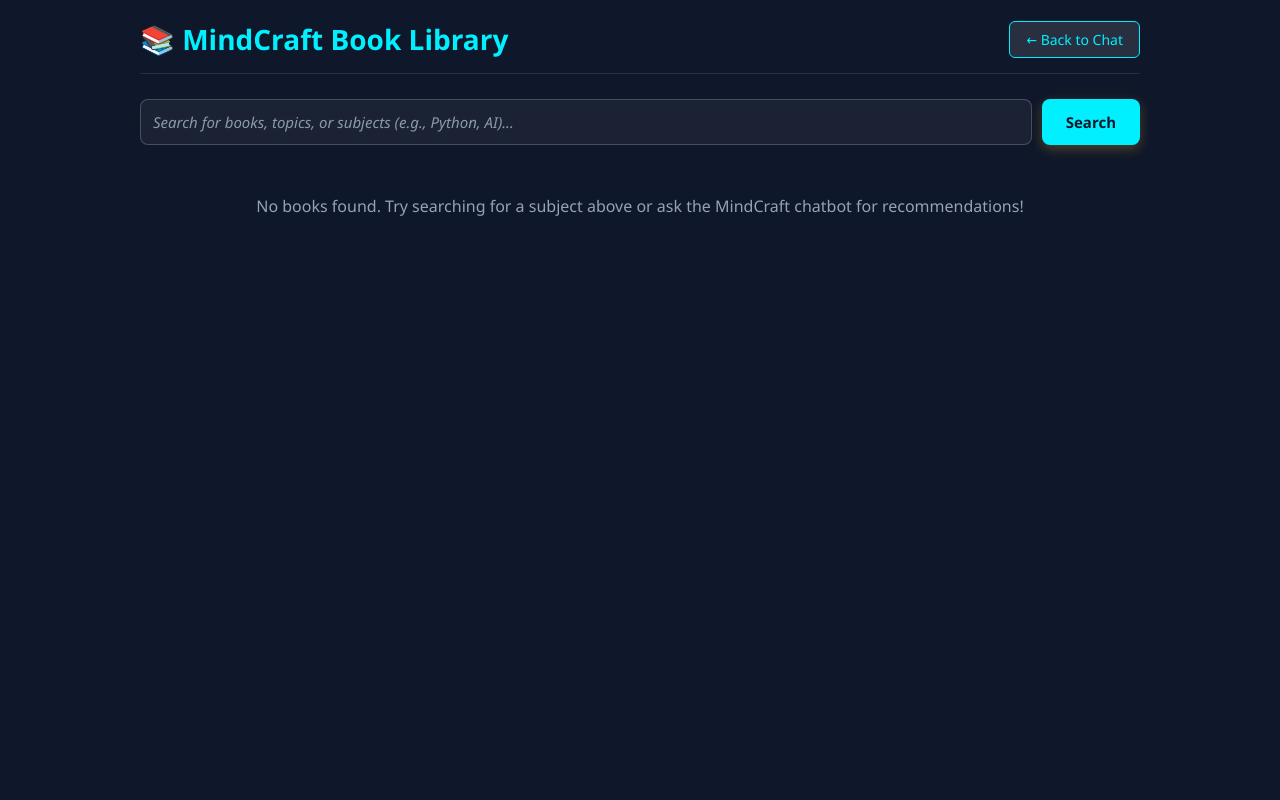
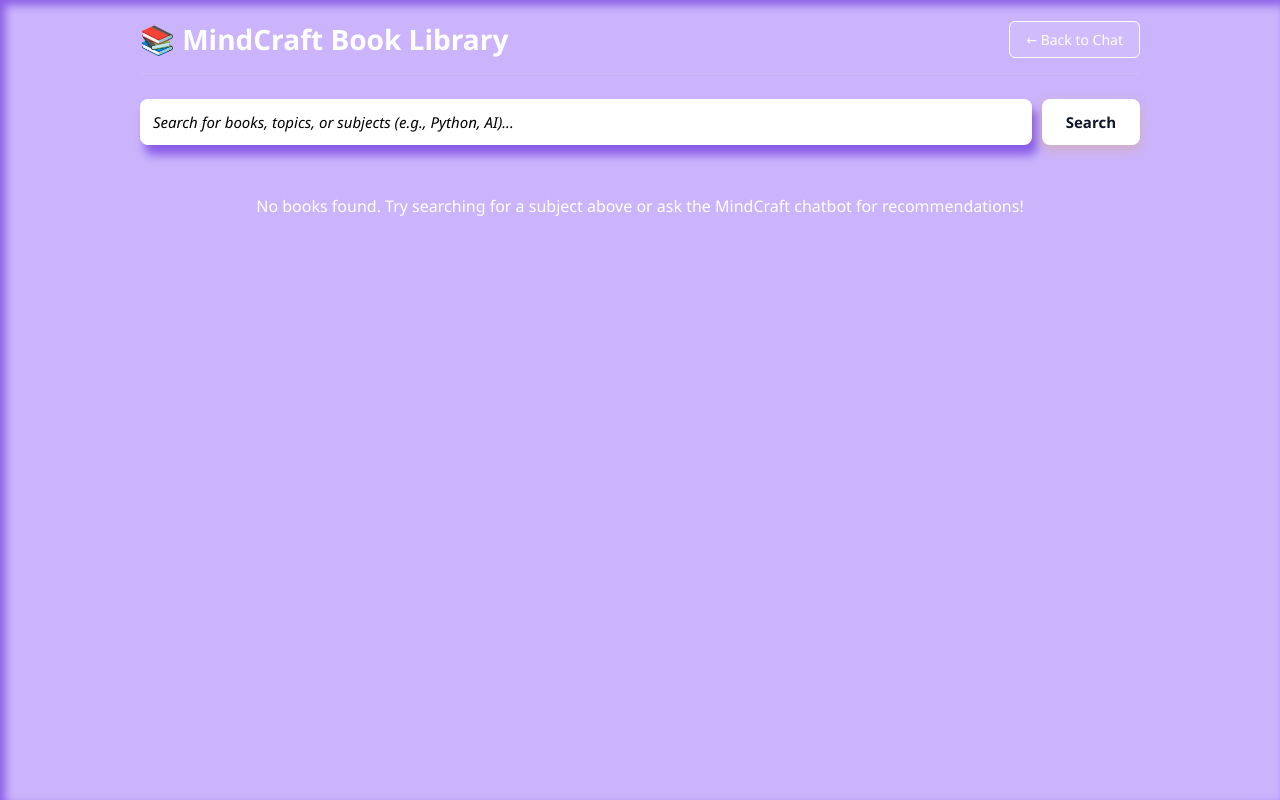
Before and after one commit to donka-renuka2007/Personalised_AI_Assistant_for_Learning, a Flask app: page /library in a window 1280 px wide. Run offline with Flask 3, Linux system fonts and the light colour scheme.

Commit message:
changed UI

```diff
--- a/static/agent_chatbot.css
+++ b/static/agent_chatbot.css
@@ -7,21 +7,19 @@
   padding: 0;
   font-family: 'Segoe UI', Tahoma, Geneva, Verdana, sans-serif;
 }
-
 body {
-  background-color: #0b0f19;
-  color: #e2e8f0;
-  padding-top: 90px;   /* Clearance for top fixed navbar */
-  padding-bottom: 100px; /* Clearance for bottom fixed input bar */
+  background-color:white;
+  box-shadow:inset 5px 5px 10px #885CE6;
+  padding-top: 90px;                /* Clearance for top fixed navbar */
+  padding-bottom: 100px;            /* Clearance for bottom fixed input bar */
   min-height: 100vh;
 }
-
 /* ==========================================
    2. HEADER / NAVBAR
    ========================================== */
 .heading {
-  background: rgba(15, 23, 42, 0.9);
-  backdrop-filter: blur(10px);
+  background-color:#885CE6;
+
   padding: 18px 30px;
   display: flex;
   align-items: center;
@@ -30,7 +28,7 @@ body {
   top: 0;
   left: 0;
   right: 0;
-  color: #00f0ff;
+  color: white;
   border-bottom: 1px solid rgba(0, 240, 255, 0.2);
   z-index: 1000;
   box-shadow: 0 4px 20px rgba(0, 0, 0, 0.4);
@@ -109,7 +107,7 @@ body {
   bottom: 0;
   left: 0;
   right: 0;
-  background: #0b0f19;
+  background:whitesmoke;
   padding: 15px 20px;
   display: flex;
   justify-content: center;
@@ -130,22 +128,23 @@ input {
   position: relative !important;
   flex: 1;
   padding: 14px 22px;
-  border: 1px solid #00f0ff;
+  border: 1px solid #885CE6;
+  box-shadow:5px 10px 10px #885CE6;
   border-radius: 30px;
-  background-color: #161f30;
-  color: #ffffff;
+  background-color: whitesmoke;
+  color: black;
   font-size: 15px;
   outline: none;
 }
 
 input::placeholder {
-  color: #8a99ad;
+  color: black;
   font-style: italic;
 }
 
 button {
   position: relative !important;
-  background-color: goldenrod;
+  background-color: #885CE6;
   color: #ffffff;
   padding: 14px 28px;
   border: none;
--- a/templates/book_library.html
+++ b/templates/book_library.html
@@ -7,8 +7,8 @@
     <link rel="stylesheet" href="{{ url_for('static', filename='agent_chatbot.css') }}">
     <style>
         body {
-            background-color: #0f172a;
-            color: #f8fafc;
+            background-color:#cbb4fc;
+            color: white;
             font-family: 'Segoe UI', Tahoma, Geneva, Verdana, sans-serif;
             margin: 0;
             padding: 20px;
@@ -30,23 +30,23 @@
 
         .header h1 {
             margin: 0;
-            color: #00f0ff;
+            color: white;
             font-size: 28px;
         }
 
         .btn-back {
             background: rgba(255, 255, 255, 0.1);
-            color: #00f0ff;
+            color: white;
             text-decoration: none;
             padding: 8px 16px;
             border-radius: 6px;
-            border: 1px solid #00f0ff;
+            border: 1px solid white;;
             font-size: 14px;
             transition: all 0.3s ease;
         }
 
         .btn-back:hover {
-            background: #00f0ff;
+            background: white;
             color: #0f172a;
         }
 
@@ -64,19 +64,19 @@
             padding: 12px;
             border-radius: 8px;
             border: 1px solid rgba(255, 255, 255, 0.2);
-            background: rgba(255, 255, 255, 0.05);
-            color: #fff;
+            background:white;
+            color:black;
             font-size: 15px;
         }
 
         .search-box input[type="text"]:focus {
             outline: none;
-            border-color: #00f0ff;
+            border-color: #885CE6;
         }
 
         .search-box button {
             padding: 12px 24px;
-            background: #00f0ff;
+            background:white;
             border: none;
             border-radius: 8px;
             color: #0f172a;
@@ -86,7 +86,7 @@
         }
 
         .search-box button:hover {
-            background: #00c8d6;
+            background:#885CE6;
         }
 
         .library-grid {
@@ -195,7 +195,7 @@
             {% endfor %}
         </div>
     {% else %}
-        <div style="text-align: center; color: #94a3b8; margin-top: 50px;">
+        <div style="text-align: center; color:white; margin-top: 50px;">
             <p>No books found. Try searching for a subject above or ask the MindCraft chatbot for recommendations!</p>
         </div>
     {% endif %}
--- a/templates/upload_quiz.html
+++ b/templates/upload_quiz.html
@@ -7,8 +7,8 @@
     <link rel="stylesheet" href="{{ url_for('static', filename='agent_chatbot.css') }}">
     <style>
         body {
-            background-color: #0f172a;
-            color: #f8fafc;
+            background-color:#885CE6;
+            color: black;
             font-family: 'Segoe UI', Tahoma, Geneva, Verdana, sans-serif;
             display: flex;
             flex-direction: column;
```
Also changed, not shown: templates/index.html (+20 -9 lines), templates/progress.html (+6 -6 lines), static/back_ground_chatbot.jpg (added), static/index_back_ground.jpg (added).
